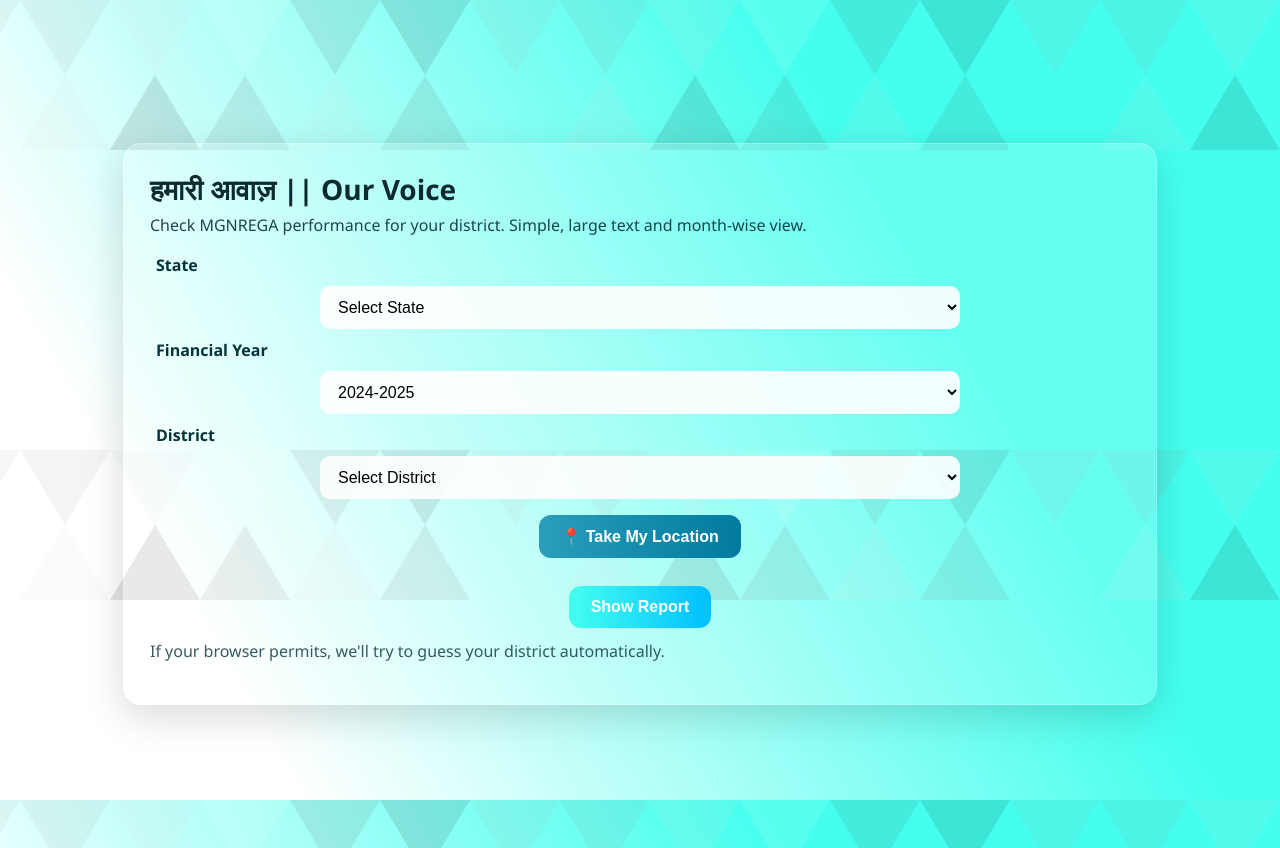
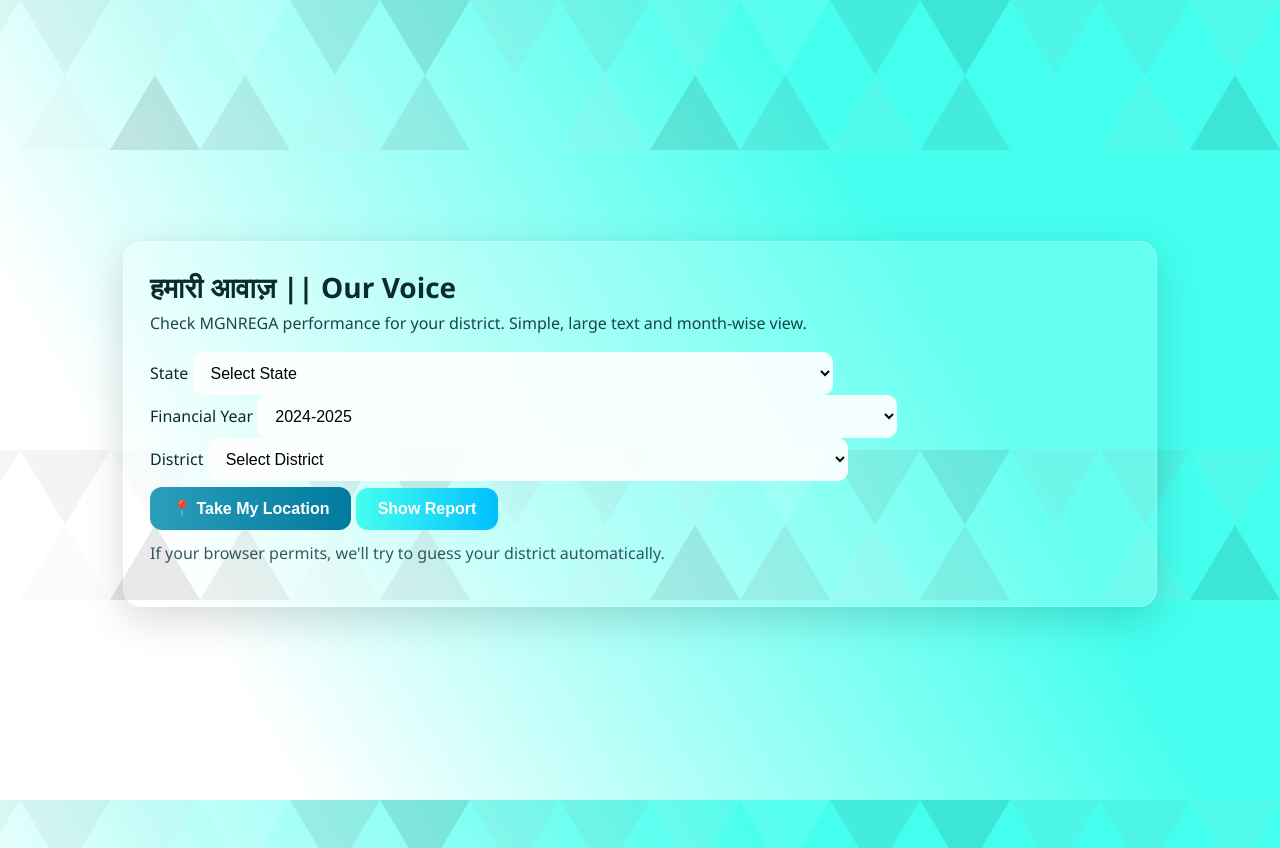
Before and after one commit to Prme7282/voice, a Flask app: page / in a window 1280 px wide. Run offline with Flask 3, Linux system fonts and the light colour scheme; data that the repository does not hold is empty.

Commit message:
Refactor index.html for improved structure and accessibility
Updated the HTML structure and improved form layout with better accessibility features.

```diff
--- a/templates/index.html
+++ b/templates/index.html
@@ -3,45 +3,57 @@
 <head>
   <meta charset="utf-8" />
   <title>Our Voice — Our Rights</title>
+  <meta name="viewport" content="width=device-width,initial-scale=1" />
   <link rel="stylesheet" href="{{ url_for('static', filename='styles.css') }}">
-  <meta name="viewport" content="width=device-width,initial-scale=1" />
 </head>
+
 <body>
   <div class="container glass">
     <h1>हमारी आवाज़ || Our Voice</h1>
-    <p class="subtitle">Check MGNREGA performance for your district. Simple, large text and month-wise view.</p>
+    <p class="subtitle">
+      Check MGNREGA performance for your district. Simple, large text and month-wise view.
+    </p>
 
-    <form action="{{ url_for('district_page') }}" method="POST" id="mainForm" class="form">
-      <label class="label">State</label>
+    <form action="{{ url_for('district_page') }}" method="POST" id="mainForm" class="form-container">
+
+      <div class="form-group">
+        <label for="stateSelect">State</label>
         <select name="state_name" id="stateSelect" required>
           <option value="">Select State</option>
           {% for s in states %}
             <option value="{{ s }}">{{ s }}</option>
           {% endfor %}
         </select>
+      </div>
 
-      <label class="label">Financial Year</label>
+      <div class="form-group">
+        <label for="yearSelect">Financial Year</label>
         <select name="fin_year" id="yearSelect" required>
           <option value="2024-2025">2024-2025</option>
           <option value="2023-2024">2023-2024</option>
           <option value="2022-2023">2022-2023</option>
         </select>
+      </div>
 
-      <label class="label">District</label>
+      <div class="form-group">
+        <label for="districtSelect">District</label>
         <select name="district" id="districtSelect" required>
           <option value="">Select District</option>
         </select>
+      </div>
+
+      <div class="btn-row">
         <button type="button" id="locateBtn" class="btn secondary">📍 Take My Location</button>
-
-      <div style="margin-top:12px;">
         <button type="submit" class="btn">Show Report</button>
       </div>
     </form>
 
-    <p class="hint">If your browser permits, we'll try to guess your district automatically.</p>
+    <p class="hint">
+      If your browser permits, we'll try to guess your district automatically.
+    </p>
     <p id="detected" style="display:none; text-align:center; font-weight:bold; margin-top:10px; color:green;"></p>
+  </div>
 
-</div>
   <script>
     const districtData = JSON.parse('{{ district_data | tojson | safe }}');
     const stateSelect = document.getElementById('stateSelect');
@@ -81,8 +93,6 @@
         const lon = position.coords.longitude;
 
         let district = null, state = null;
-
-      // Fallback: GeoNames API
         const geoNamesURL = `https://secure.geonames.org/findNearbyPlaceNameJSON?lat=${lat}&lng=${lon}&username=a987`;
         console.log("GeoNames URL:", geoNamesURL);
 
@@ -123,13 +133,23 @@
     detected.style.display = "block";
     locateBtn.textContent = "✅ Location Detected";
   } else {
-            locateBtn.textContent = "❌ Try Again";
+    detected.textContent = `✅ State detected: ${state}, but district not found. Please select manually.`;
+    detected.style.display = "block";
+    detected.style.color = "orange";
+    locateBtn.textContent = "⚠️ Partial Detection";
     locateBtn.disabled = false;
   }
+} else if (state) {
+  detected.textContent = `✅ State detected: ${state}, but district not found. Please select manually.`;
+  detected.style.display = "block";
+  detected.style.color = "orange";
+  locateBtn.textContent = "⚠️ Partial Detection";
+  locateBtn.disabled = false;
 } else {
   locateBtn.textContent = "❌ Try Again";
   locateBtn.disabled = false;
 }
+
         }, 1000);
       }, err => {
         alert("Unable to access your location. Please check permissions.");
@@ -140,10 +160,5 @@
 
     locateBtn.addEventListener('click', detectLocation);
   </script>
-
-
-
-
-
 </body>
 </html>
```
Lines whose indentation alone changed are shown as unchanged.
